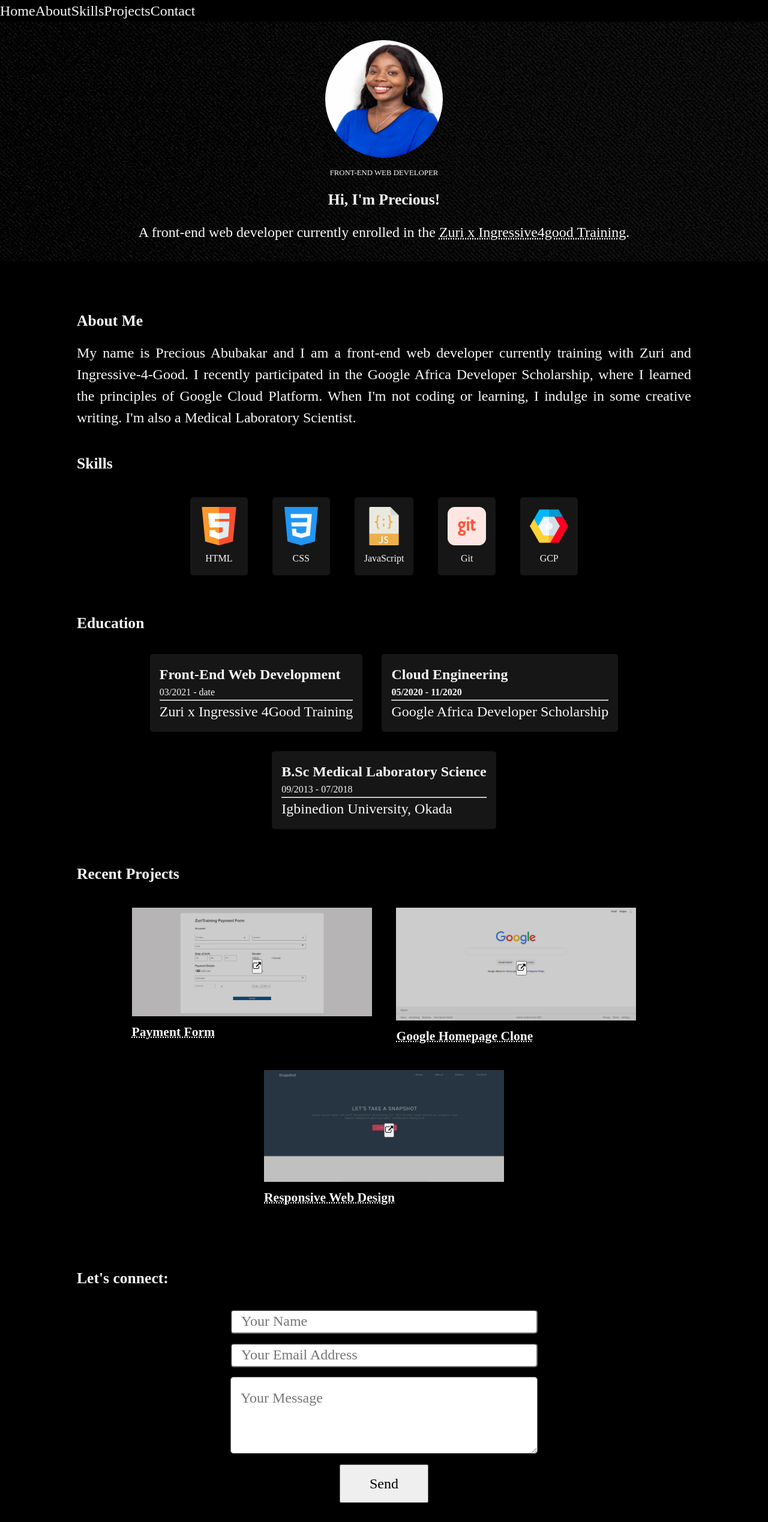
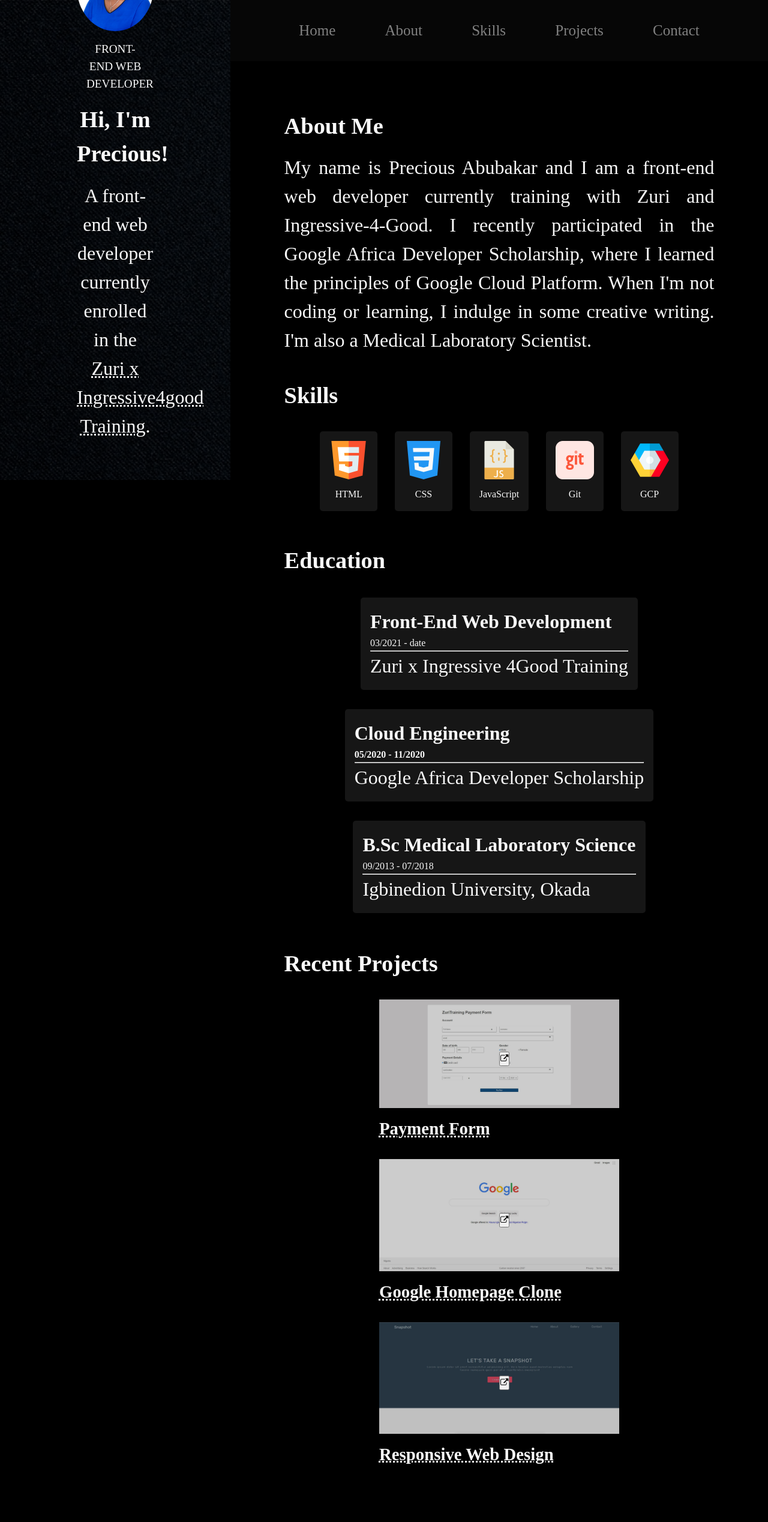
Before and after one commit to misspee007/Portfolio, a plain HTML site: page index.html in a window 1280 px wide. Shown: the top 2537 px of the page at 60% size. Drawn offline with Linux system fonts and the light colour scheme.

Commit message:
final commit

```diff
--- a/style.css
+++ b/style.css
@@ -18,10 +18,6 @@ body{
 a:-webkit-any-link{
     color: inherit;
     text-decoration-style: dotted;
-}
-
-{
-    text-decoration: none;
 }
 
 .wrapper{
@@ -50,7 +46,7 @@ a:-webkit-any-link{
     top: 0;
     height: 100%;
     opacity: 0.2;
-    background-image:url(background_2.jpg);
+    background-image:url(background.jpg);
     background-repeat: no-repeat;
     background-attachment: fixed;
     background-size: cover;
@@ -58,6 +54,8 @@ a:-webkit-any-link{
 
 .avatar-img{
     border-radius:50%;
+    width: 196px;
+    height: 196px;
 }
 
 .navbar ul{
@@ -156,8 +154,8 @@ figure.skill-icon {
     width: 100%;
     height: 2.5rem;
     margin: 1vh 0;
-    padding: 1rem;
-    font-size: 1em;
+    padding: 1em;
+    font-size: 0.9em;
 }
 
 textarea{
@@ -188,7 +186,6 @@ textarea{
 .copyright{
     position: relative;
     width: 100vw;
-    margin-top: 2vh;
     display: flex;
     flex-direction: row;
     flex-wrap: wrap;
@@ -221,7 +218,7 @@ textarea{
 
 .footer-btn button:hover {
     cursor: pointer;
-    background-color: gray;
+    background-color: rgb(93, 106, 255);
     color: cornsilk;
 }
 
@@ -229,8 +226,15 @@ textarea{
     text-decoration: none;
 }
 
+.social-media{
+    display: flex;
+    justify-content: center;
+    background-color: rgb(10, 10, 10);
+}
+
 .social-media a{
     text-decoration: none;
+    color: rgb(93, 106, 255);
     padding: 0.6em;
 }
 
@@ -276,24 +280,82 @@ textarea{
     }
 }
 
-/* @media screen and (min-width: 768px) {
+@media screen and (min-width: 1200px) {
+    body{
+        font-size: 2em;
+        max-width: 70%;
+        position: absolute;
+        top: 0;
+        left: 30vw;
+    }
 
-}
+    .title{
+        font-size: 1.2em;
+    }
 
-@media screen and (min-width: 992px) {
+    small{
+        font-size: 0.6em;
+    }
 
-} */
+    .avatar-img{
+        width: 250px;
+        height: 250px;
+    }
 
-@media screen and (min-width: 1200px) {
     .navbar ul{
+        background-color: rgba(20, 20, 20, 0.329);
+        color: grey;
         display: flex;
+        justify-content: space-evenly;
+        padding: 2rem;
+        font-size: 25px;
+    }
+
+    .hover a:hover{
+        color: rgb(93, 106, 255);
+    }
+
+    .sidebar::before{
+        position: fixed;
+        top: 0;
+        left: 0;
+        width: 30vw;
+    }
+
+    .home-cont{
+        position: fixed;
+        top: 0;
+        left: 0;
+        width: 30vw;
+        height: 80vh;
+        padding: 8rem;
+    }
+
+    .wrapper{
+        /* margin-left: 35vw; */
+        /* max-width: 65%; */
     }
 
     .link-btn:hover{
         cursor: pointer;
     }
 
+    .footer-input{
+        display: flex;
+        font-size: 0.9em;
+    }
+
+    .social-media{
+        background: none;
+    }
     .copyright p{
-        font-size: larger;
+        font-size: large;
+    }
+
+    .fixed_footer{
+        position: fixed;
+        bottom: 0;
+        left: 0;
+        width: 30vw;
     }
 }
```
Also changed, not shown: 1 other file.
